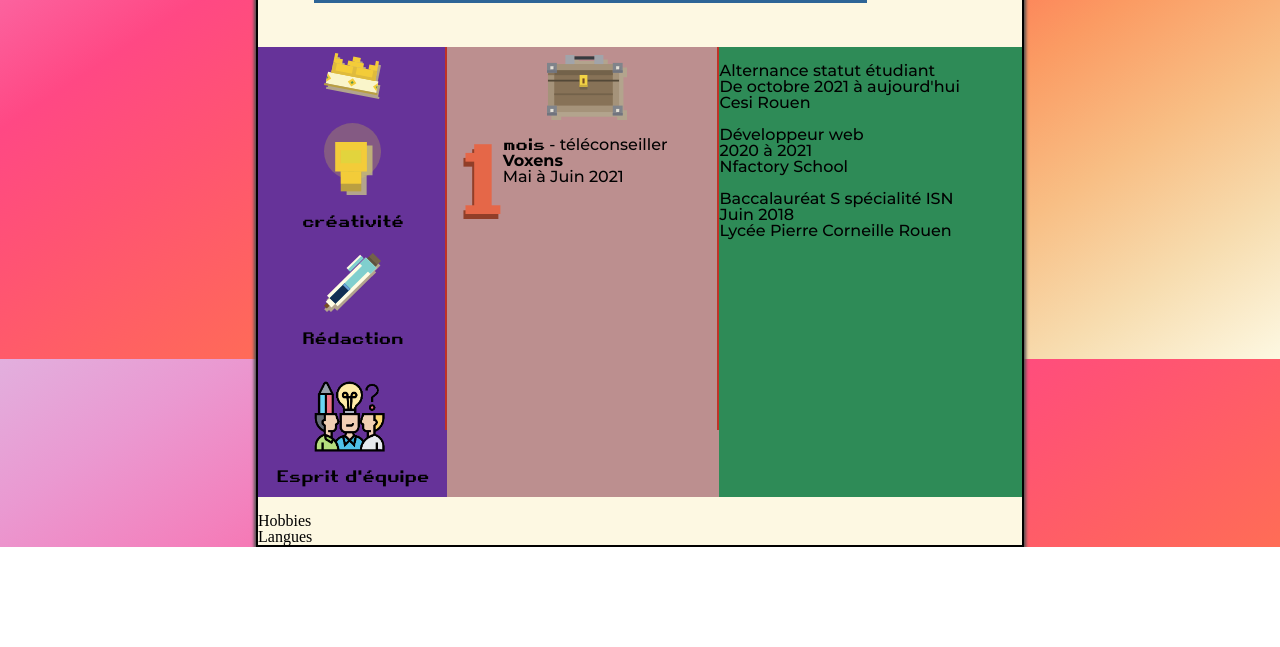
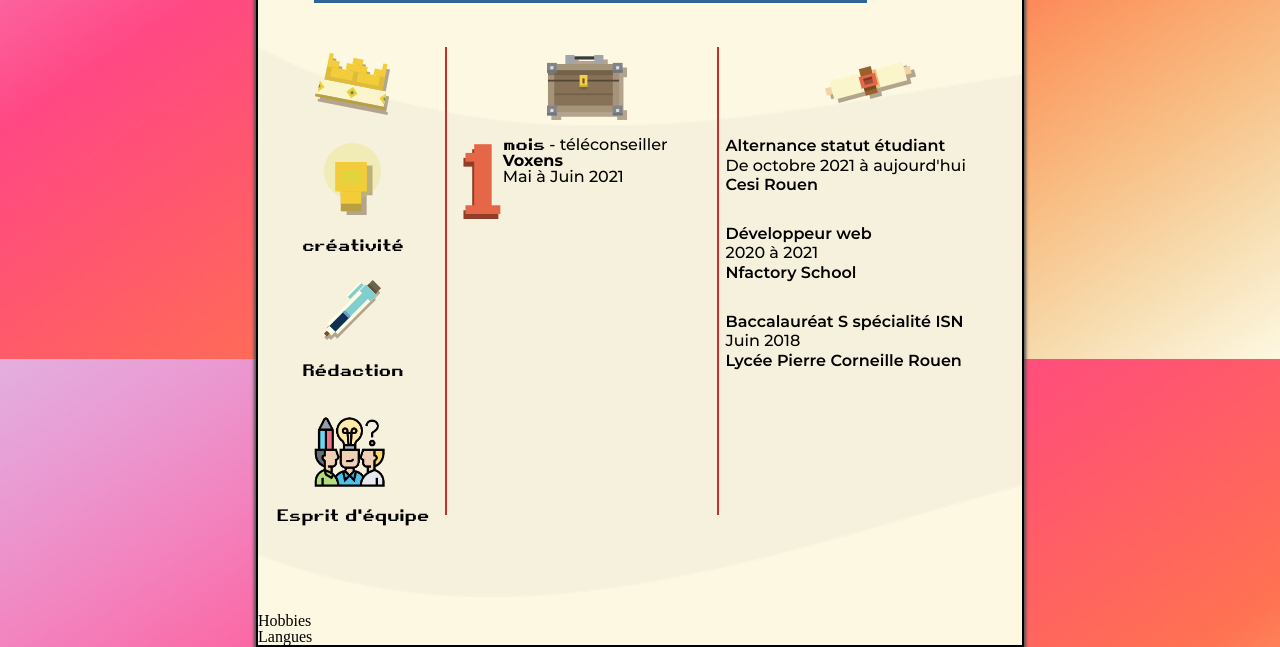
Before and after one commit to Jules-maker/cube-cv, a plain HTML site: page index.html in a window 1280 px wide. Shown: the part 481-1128 px from the top of the page. Before the commit the page ends 1028 px from the top, so only its background shows below. Drawn offline with Linux system fonts and the light colour scheme.

Commit message:
style - fin de section

```diff
--- a/asset/css/style.css
+++ b/asset/css/style.css
@@ -67,7 +67,7 @@ a {
     --gray-text: #4d504d;
     --line: #bf3227;
     --red: #E56748;
-    --red-background:#913E28;
+    --red-background: #913E28;
     --blue: #4580c2;
     --outline-blue: #2e6596;
     --transparent: rgba(255, 255, 255, 0);
@@ -197,7 +197,7 @@ header ul li:nth-child(2) p {
     letter-spacing: 2px;
     background: url(../img/game_designer.svg);
 
-    font-family: 'RetroGaming',lato,monospace;
+    font-family: 'RetroGaming', lato, monospace;
     font-weight: 600;
 
     text-transform: uppercase;
@@ -241,7 +241,7 @@ header ul li:nth-child(3) {
 }
 
 header ul li:nth-child(3) a {
-    font-family: 'RetroGaming',lato,sans-serif;
+    font-family: 'RetroGaming', lato, sans-serif;
     font-weight: 500;
     font-size: 10px;
 
@@ -353,25 +353,24 @@ header ul li:nth-child(3)::after {
 }
 
 
-/* experience */
+/*/////////////   Experience  ////////////////*/
 .experience {
     margin-top: 50px;
     width: 100%;
-    height: 450px;
+    height: 550px;
     background-image: url(../img/wave.png);
     background-repeat: no-repeat;
-    background-size: 145%;
+    background-size: 175% 100%;
     display: flex;
     font-family: 'Montserrat';
 
 }
+
 .experience .line-right {
     position: absolute;
-
     height: 85%;
     top: 0px;
     right: 0;
-
     border-right: var(--line) 2px solid;
 }
 
@@ -379,43 +378,49 @@ header ul li:nth-child(3)::after {
 
     width: 25%;
     height: 100%;
-    background-color: rebeccapurple;
     display: flex;
     flex-direction: column;
     align-items: center;
     gap: 4%;
     position: relative;
 }
-.experience  img:not([alt="logo d'esprit d'équipe"]) {
+
+.experience img:not([alt="logo d'esprit d'équipe"]) {
     max-width: 30%;
     /* TODO: verifier si il faut mettre à 4 */
     margin-top: 3%;
 }
-.experience .quality img ~ p {
-    font-family: 'RetroGaming',lato,sans-serif;
+.experience img[alt$="couronne"]{
+    min-width: 40%;
+}
+.experience .quality img~p {
+    font-family: 'RetroGaming', lato, sans-serif;
 
 
 }
-.experience .quality img[alt^="logo d'esprit d'équipe"] {
+
+.experience .quality img[alt="logo d'esprit d'équipe"] {
     max-width: 66%;
 }
+
 img[alt="logo d'esprit d'équipe"] + p {
     margin-top: -20px;
 }
+
 .experience .jobs {
     width: 35%;
     height: 100%;
     padding-left: 1%;
-    background-color: rosybrown;
     position: relative;
     text-align: center;
 }
+
 .experience .jobs div {
     text-align: initial;
 
 }
 
-.experience .jobs div::first-letter{
+.experience .jobs div::first-letter {
     font-family: 'RetroGaming';
     color: var(--red-background);
     font-size: 6em;
@@ -428,11 +433,12 @@ img[alt="logo d'esprit d'équipe"] + p {
 
 }
 
-.experience .jobs div:last-child{
+.experience .jobs div:last-child {
     margin-top: 5%;
     position: relative;
 }
-.experience .jobs div:last-child::before{
+
+.experience .jobs div:last-child::before {
     content: '1';
     position: absolute;
     top: -5px;
@@ -442,15 +448,16 @@ img[alt="logo d'esprit d'équipe"] + p {
     font-size: 6em;
     z-index: 9;
 }
+
 .experience .jobs div span {
-    font-family: 'RetroGaming',lato,sans-serif;
+    font-family: 'RetroGaming', lato, sans-serif;
 
 
 }
-/* TODO:  */
-.experience .jobs div p:nth-child(even){
-font-size: 'Montserrat';
-font-weight: 700;
+
+.experience .jobs div p:nth-child(even) {
+    font-size: 'Montserrat';
+    font-weight: 700;
 }
 
 
@@ -458,11 +465,23 @@ font-weight: 700;
 .experience .licence {
     width: 40%;
     height: 100%;
-    background-color: seagreen;
+    text-align: center;
+}
+.experience .licence img {
+    margin-top: 5%;
+}
+.experience .licence div {
+    margin: 5% 0 10% 2%;
+    text-align: initial;
+    line-height: 120%;
 }
 
+.experience .licence div:nth-child(2){
+    margin-top: 10%;
 
-
-
+}
+.experience .licence div p:nth-child(odd){
+    font-weight: 600;
+}
 
 /* profil */
--- a/index.html
+++ b/index.html
@@ -80,20 +80,18 @@
                     </div>
                 </div>
                 <div class="licence">
+                    <img src="asset/img/cv_parchemin.svg" alt="logo de diplôme">
                     <div>
-                        <img src="" alt="">
                         <p>Alternance statut étudiant</p>
                         <p>De octobre 2021 à aujourd'hui</p>
                         <p>Cesi Rouen</p>
                     </div>
                     <div>
-                        <img src="" alt="">
                         <p>Développeur web</p>
                         <p>2020 à 2021</p>
                         <p>Nfactory School</p>
                     </div>
                     <div>
-                        <img src="" alt="">
                         <p>Baccalauréat S spécialité ISN</p>
                         <p>Juin 2018</p>
                         <p>Lycée Pierre Corneille Rouen</p>
```
